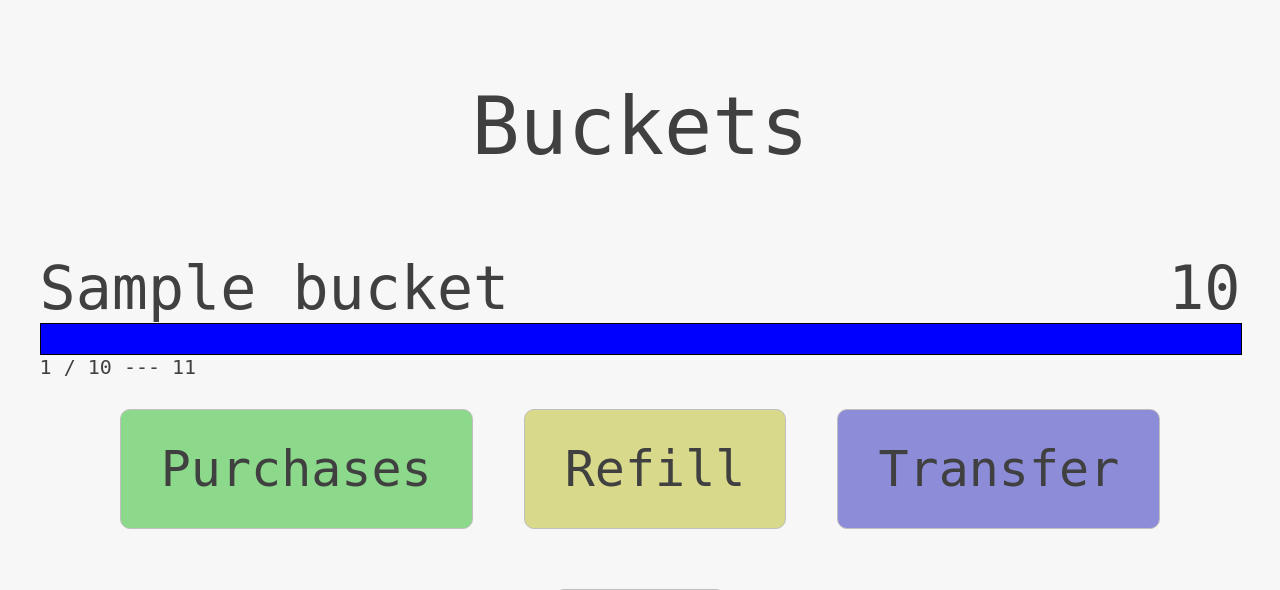
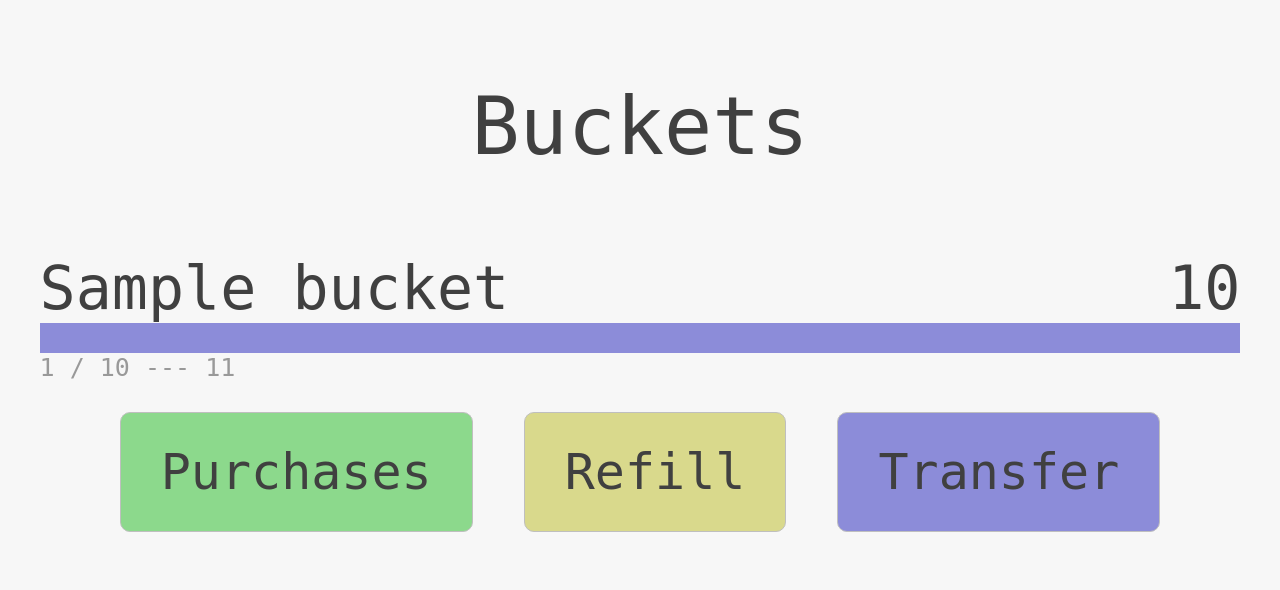
Before and after one commit to bryanchambers/buckets, a Flask app: page / in a window 1280 px wide. Shown: the top 590 px of the page. Run offline with Flask 2, Linux system fonts and the light colour scheme; tables that the repository leaves empty hold one stand-in row (values such as "Sample post"); some libraries are stand-ins or nearby versions.

Commit message:
Updated home styling

```diff
--- a/static/style.css
+++ b/static/style.css
@@ -91,6 +91,7 @@ button {
 /* --- Home --- */
 
 .bucket {
+    margin: 40px 0px;
     font-size: 60px;
     color: inherit;
     text-decoration: none;
@@ -99,19 +100,19 @@ button {
 .bucket .bar {
     width: 100%;
     height: 30px;
-    /* background: gray; */
-    border: 1px solid black;
+    background: #e6e6e6;
 }
 
 .bucket .available {
     height: 100%;
-    background: blue;
+    background: #8c8cd9;
 }
 
 .bucket .bal { float: right; }
 
 .bucket .info {
-    font-size: 20px;
+    font-size: 25px;
+    color: #999999;
 }
 
 
```
